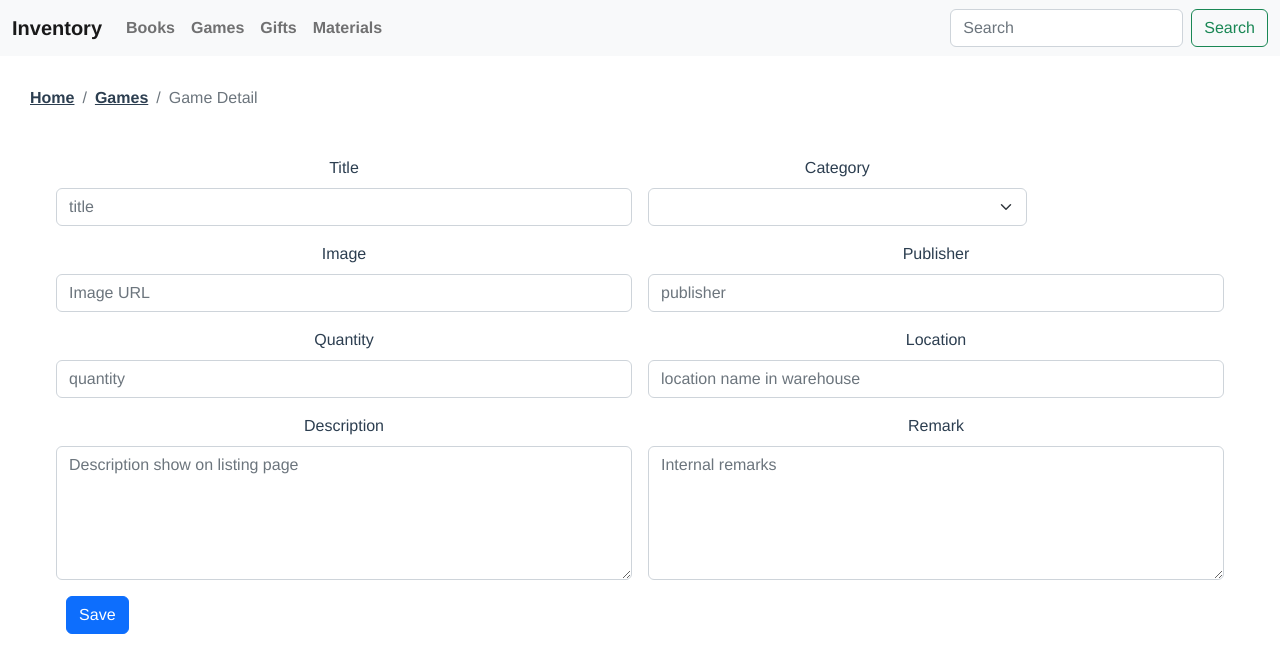
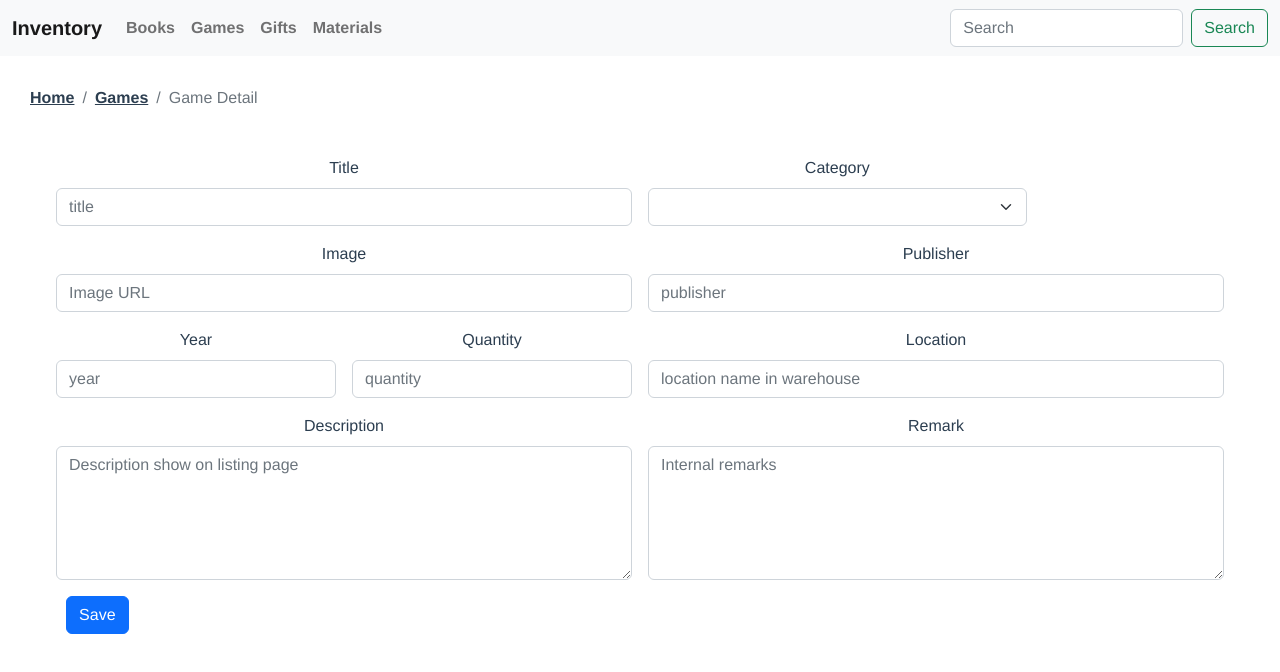
Before and after one commit to SanskarStha/InventorySystemFrontend, a Vue app: page /game/detail in a window 1280 px wide. Shown: the top 672 px of the page. Built offline with nearby package versions, Linux system fonts and the light colour scheme; what vue3-apexcharts would draw is missing.

Commit message:
Update on few pages

```diff
--- a/src/views/AddBookView.vue
+++ b/src/views/AddBookView.vue
@@ -78,6 +78,7 @@ export default {
   name: 'AddBookView',
   setup() {
     const item = ref({});
+    item.value.type = "Book";
 
     const insertItem = async function () {
 
--- a/src/views/AddGameView.vue
+++ b/src/views/AddGameView.vue
@@ -37,7 +37,11 @@
         <label for="inputPublisher" class="form-label">Publisher</label>
         <input v-model="item.publisher" type="text" class="form-control" id="inputPublisher" placeholder="publisher">
       </div>
-      <div class="col-md-6">
+      <div class="col-md-3">
+        <label for="inputYear" class="form-label">Year</label>
+        <input v-model="item.year" type="text" class="form-control" id="inputYear" placeholder="year">
+      </div>
+      <div class="col-md-3">
         <label for="inputQuantity" class="form-label">Quantity</label>
         <input v-model="item.quantity" type="text" class="form-control" id="inputQuantity" placeholder="quantity">
       </div>
@@ -71,6 +75,7 @@ export default {
   name: 'AddGameView',
   setup() {
     const item = ref({});
+    item.value.type = "Game";
 
     const insertItem = async function () {
 
--- a/src/views/AddGiftView.vue
+++ b/src/views/AddGiftView.vue
@@ -76,6 +76,7 @@ export default {
   name: 'AddGiftView',
   setup() {
     const item = ref({});
+    item.value.type = "Gift";
 
     const insertItem = async function () {
 
--- a/src/views/AddMaterialView.vue
+++ b/src/views/AddMaterialView.vue
@@ -67,6 +67,7 @@ export default {
   name: 'AddMaterialView',
   setup() {
     const item = ref({});
+    item.value.type = "Material";
 
     const insertItem = async function () {
 
--- a/src/views/UpdateGame.vue
+++ b/src/views/UpdateGame.vue
@@ -40,7 +40,11 @@
         <label for="inputPublisher" class="form-label">Publisher</label>
         <input v-model="item.publisher" type="text" class="form-control" id="inputPublisher" placeholder="publisher">
       </div>
-      <div class="col-md-6">
+      <div class="col-md-3">
+        <label for="inputYear" class="form-label">Year</label>
+        <input v-model="item.year" type="text" class="form-control" id="inputYear" placeholder="year">
+      </div>
+      <div class="col-md-3">
         <label for="inputQuantity" class="form-label">Quantity</label>
         <input v-model="item.quantity" type="text" class="form-control" id="inputQuantity" placeholder="quantity">
       </div>
```
